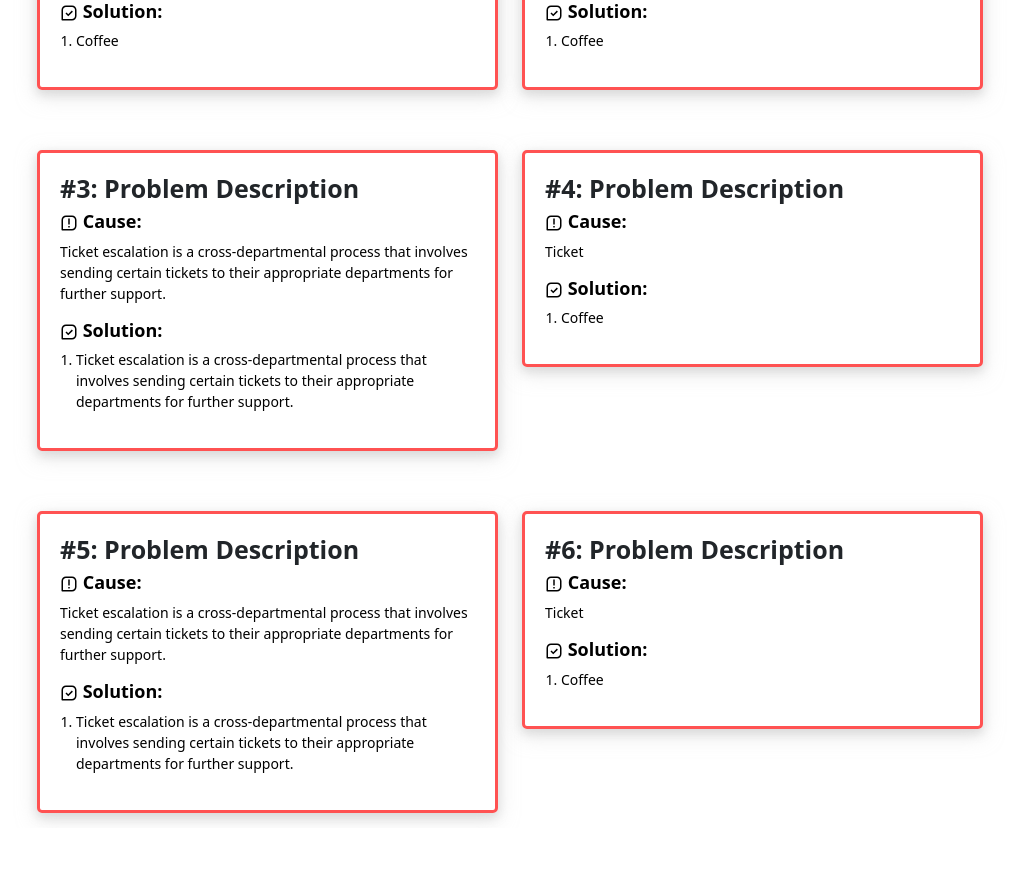
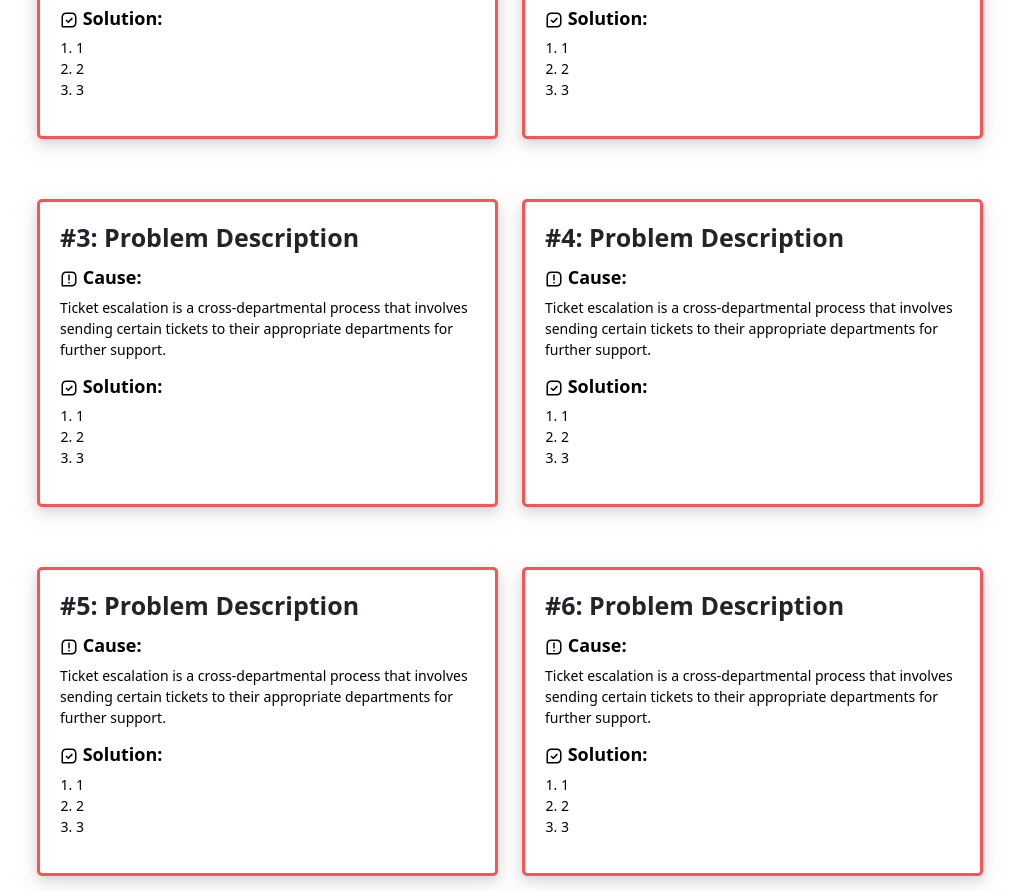
Before and after one commit to michaelsheng15/yr-guide, a React (Create React App) app: page /issues in a window 1280 px wide. Shown: the part 420-1311 px from the top of the page, without its empty margins (130-1149 px from the left). Before the commit the page ends 1248 px from the top, so only its background shows below. Built offline with nearby package versions, Linux system fonts and the light colour scheme.

Commit message:
Refactored views

```diff
--- a/src/Views/Guides/Issues.css
+++ b/src/Views/Guides/Issues.css
@@ -22,7 +22,7 @@
 .issues-h {
   font-size: 25px;
   font-weight: 600;
-  margin-bottom: 8px;
+  margin-bottom: 15px;
 }
 
 .issues-p {
--- a/src/Views/Guides/Issues.js
+++ b/src/Views/Guides/Issues.js
@@ -1,12 +1,47 @@
 import React from "react";
 import { Row, Col, Container } from "react-bootstrap";
 import "./Issues.css";
-
 import NavCard from "../../Components/NavCard";
 import { BiMessageSquareError } from "react-icons/bi";
 import { BiMessageSquareCheck } from "react-icons/bi";
 
 const Issues = () => {
+  const issues = [
+    {
+      issueTitle: "#1: Problem Description",
+      cause:
+        "Ticket escalation is a cross-departmental process that involves sending certain tickets to their appropriate departments for further support.",
+      solution: ["1", "2", "3"],
+
+      issueTitle2: "#2: Problem Description",
+      cause2:
+        "Ticket escalation is a cross-departmental process that involves sending certain tickets to their appropriate departments for further support.",
+      solution2: ["1", "2", "3"],
+    },
+    {
+      issueTitle: "#3: Problem Description",
+      cause:
+        "Ticket escalation is a cross-departmental process that involves sending certain tickets to their appropriate departments for further support.",
+      solution: ["1", "2", "3"],
+
+      issueTitle2: "#4: Problem Description",
+      cause2:
+        "Ticket escalation is a cross-departmental process that involves sending certain tickets to their appropriate departments for further support.",
+      solution2: ["1", "2", "3"],
+    },
+    {
+      issueTitle: "#5: Problem Description",
+      cause:
+        "Ticket escalation is a cross-departmental process that involves sending certain tickets to their appropriate departments for further support.",
+      solution: ["1", "2", "3"],
+
+      issueTitle2: "#6: Problem Description",
+      cause2:
+        "Ticket escalation is a cross-departmental process that involves sending certain tickets to their appropriate departments for further support.",
+      solution2: ["1", "2", "3"],
+    },
+  ];
+
   return (
     <div>
       <NavCard />
@@ -15,158 +50,57 @@ const Issues = () => {
         <p>Sample</p>
       </div>
 
+      {issues.map(
+        (
+          { issueTitle, issueTitle2, cause, cause2, solution, solution2 },
+          i
+        ) => (
           <Container className="issues-container">
             <Row className="issues-row">
               <Col>
-            <div className="issues-text-box">
-              <h3 className="issues-h">#1: Problem Description</h3>
+                <div className="issues-text-box" key={i}>
+                  <h3 className="issues-h">{issueTitle}</h3>
                   <h3 className="issues-sub-h">
                     <BiMessageSquareError /> Cause:
                   </h3>
 
-              <p className="issues-p">
-                Ticket escalation is a cross-departmental process that involves
-                sending certain tickets to their appropriate departments for
-                further support.
-              </p>
+                  <p className="issues-p">{cause}</p>
                   <h3 className="issues-sub-h">
                     <BiMessageSquareCheck /> Solution:
                   </h3>
 
                   <p className="issues-p">
                     <ol>
-                  <li>Coffee</li>
+                      {solution.map((solution, j) => (
+                        <li key={j}>{solution}</li>
+                      ))}
                     </ol>
                   </p>
                 </div>
               </Col>
               <Col>
                 <div className="issues-text-box">
-              <h3 className="issues-h">#2: Problem Description</h3>
+                  <h3 className="issues-h">{issueTitle2}</h3>
                   <h3 className="issues-sub-h">
                     <BiMessageSquareError /> Cause:
                   </h3>
 
-              <p className="issues-p">
-                Ticket escalation is a cross-departmental process that involves
-                sending certain tickets to their appropriate departments for
-                further support.
-              </p>
+                  <p className="issues-p">{cause2}</p>
                   <h3 className="issues-sub-h">
                     <BiMessageSquareCheck /> Solution:
                   </h3>
 
                   <p className="issues-p">
-                <ol>
-                  <li>Coffee</li>
-                </ol>
+                    <ol>{solution2.map((solution, j) => (
+                        <li key={j}>{solution}</li>
+                      ))}</ol>
                   </p>
                 </div>
               </Col>
             </Row>
           </Container>
-
-      <Container className="issues-container">
-        <Row className="issues-row">
-          <Col>
-            <div className="issues-text-box">
-              <h3 className="issues-h">#3: Problem Description</h3>
-              <h3 className="issues-sub-h">
-                <BiMessageSquareError /> Cause:
-              </h3>
-
-              <p className="issues-p">
-                Ticket escalation is a cross-departmental process that involves
-                sending certain tickets to their appropriate departments for
-                further support.
-              </p>
-              <h3 className="issues-sub-h">
-                <BiMessageSquareCheck /> Solution:
-              </h3>
-
-              <p className="issues-p">
-                <ol>
-                  <li>
-                    Ticket escalation is a cross-departmental process that
-                    involves sending certain tickets to their appropriate
-                    departments for further support.
-                  </li>
-                </ol>
-              </p>
-            </div>
-          </Col>
-          <Col>
-            <div className="issues-text-box">
-              <h3 className="issues-h">#4: Problem Description</h3>
-              <h3 className="issues-sub-h">
-                <BiMessageSquareError /> Cause:
-              </h3>
-
-              <p className="issues-p">Ticket</p>
-              <h3 className="issues-sub-h">
-                <BiMessageSquareCheck /> Solution:
-              </h3>
-
-              <p className="issues-p">
-                <ol>
-                  <li>Coffee</li>
-                </ol>
-              </p>
-            </div>
-          </Col>
-        </Row>
-      </Container>
-
-      <Container className="issues-container">
-        <Row className="issues-row">
-          <Col>
-            <div className="issues-text-box">
-              <h3 className="issues-h">#5: Problem Description</h3>
-              <h3 className="issues-sub-h">
-                <BiMessageSquareError /> Cause:
-              </h3>
-
-              <p className="issues-p">
-                Ticket escalation is a cross-departmental process that involves
-                sending certain tickets to their appropriate departments for
-                further support.
-              </p>
-              <h3 className="issues-sub-h">
-                <BiMessageSquareCheck /> Solution:
-              </h3>
-
-              <p className="issues-p">
-                <ol>
-                  <li>
-                    Ticket escalation is a cross-departmental process that
-                    involves sending certain tickets to their appropriate
-                    departments for further support.
-                  </li>
-                </ol>
-              </p>
-            </div>
-          </Col>
-          <Col>
-            <div className="issues-text-box">
-              <h3 className="issues-h">#6: Problem Description</h3>
-              <h3 className="issues-sub-h">
-                <BiMessageSquareError /> Cause:
-              </h3>
-
-              <p className="issues-p">Ticket</p>
-              <h3 className="issues-sub-h">
-                <BiMessageSquareCheck /> Solution:
-              </h3>
-
-              <p className="issues-p">
-                <ol>
-                  <li>Coffee</li>
-                </ol>
-              </p>
-            </div>
-          </Col>
-        </Row>
-      </Container>
+        )
+      )}
     </div>
   );
 };
--- a/src/Views/Home.js
+++ b/src/Views/Home.js
@@ -4,7 +4,6 @@ import { Row, Col, Container } from "react-bootstrap";
 import { Link } from "react-router-dom";
 
 import { BiAtom } from "react-icons/bi";
-
 
 import "./Home.css";
 import home1 from "../img/home2.png";
@@ -53,7 +52,7 @@ class Home extends Component {
                 <Modal show={this.state.show} handleClose={this.hideModal}>
                   <p>Modal</p>
                 </Modal>
-                <a className="btn" id='outline' onClick={this.showModal}>
+                <a className="btn" id="outline" onClick={this.showModal}>
                   About the Dev!
                 </a>
               </div>
```
Lines whose indentation alone changed are shown as unchanged.
